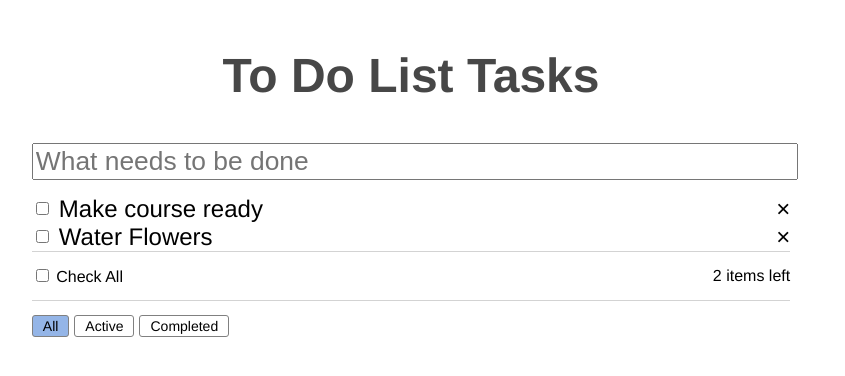
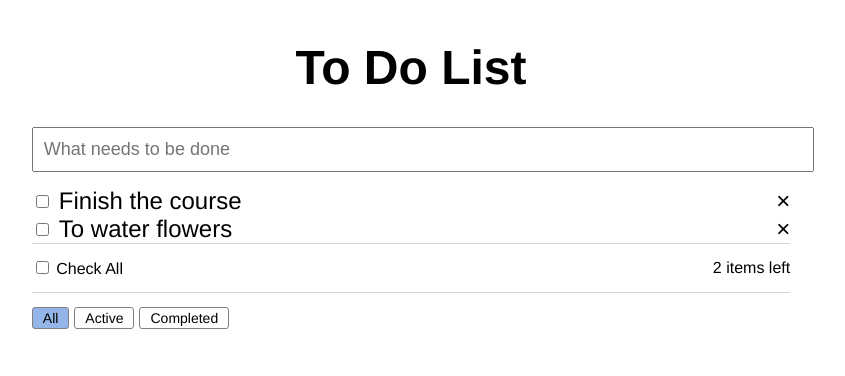
Before and after one commit to YaninaTrekhleb/to-do-list-vue, a Vue app: page / in a window 1280 px wide. Shown: the top 376 px of the page, without its empty margins (229-1074 px from the left). Built offline with nearby package versions, Linux system fonts and the light colour scheme.

Commit message:
Readme editing.

```diff
--- a/src/components/ToDoList.vue
+++ b/src/components/ToDoList.vue
@@ -1,6 +1,6 @@
 <template>
   <div id="todo-list">
-    <h2>To Do List Tasks</h2>
+    <h1>To Do List</h1>
     <input
       type="text"
       class="todo-input"
@@ -120,13 +120,13 @@ export default {
       todos: [
         {
           id: 1,
-          title: 'Make course ready',
+          title: 'Finish the course',
           completed: false,
           editing: false
         },
         {
           id: 2,
-          title: 'Water Flowers',
+          title: 'To water flowers',
           completed: false,
           editing: false
         },
@@ -214,8 +214,9 @@ export default {
 
   .todo-input {
     width: 100%;
-    font-size: 1.1em;
+    font-size: 18px;
     margin-bottom: 15px;
+    padding: 10px;
   }
 
   .todo-item {
```
Also changed, not shown: 1 other file (tests, documents, lock files or other folders).
